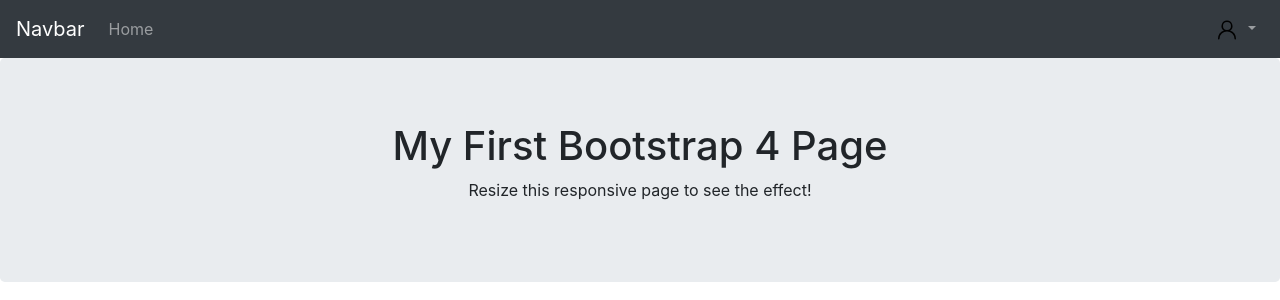
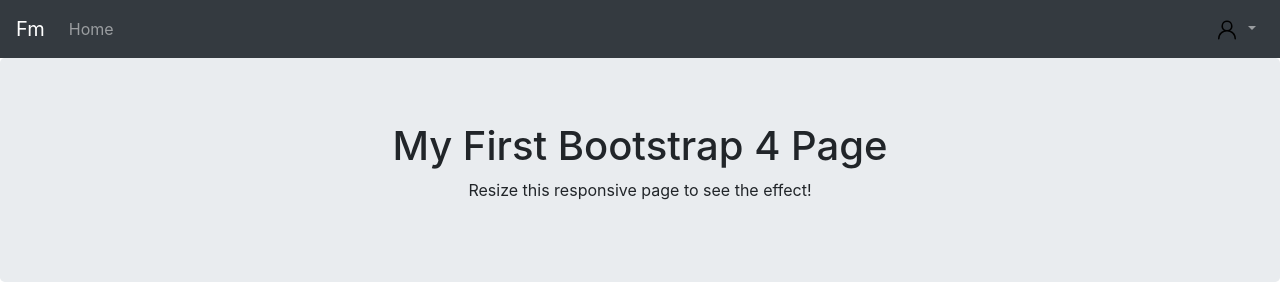
Before and after one commit to Jimlah/File-Management, a PHP site: page / in a window 1280 px wide. Shown: the top 300 px of the page. Run offline with PHP 8.4, Linux system fonts and the light colour scheme; data comes from the database, SQL or seed files in the repository; some libraries are stand-ins or nearby versions.

Commit message:
Updating Title

```diff
--- a/index.php
+++ b/index.php
@@ -63,7 +63,7 @@ if (isset($_POST['log_in'])) {
 <!-- Navbar  -->
 
     <nav class="navbar navbar-expand-sm bg-dark navbar-dark">
-        <a class="navbar-brand" href="#">Navbar</a>
+        <a class="navbar-brand" href="#">Fm</a>
         <button class="navbar-toggler" type="button" data-toggle="collapse" data-target="#collapsibleNavbar">
             <span class="navbar-toggler-icon"></span>
         </button>
--- a/user/includes/navbar.php
+++ b/user/includes/navbar.php
@@ -1,5 +1,5 @@
 <nav class="navbar navbar-expand-sm bg-dark navbar-dark">
-    <a class="navbar-brand" href="#">Navbar</a>
+    <a class="navbar-brand" href="#">Fm</a>
     <button class="navbar-toggler" type="button" data-toggle="collapse" data-target="#collapsibleNavbar">
         <span class="navbar-toggler-icon"></span>
     </button>
```
